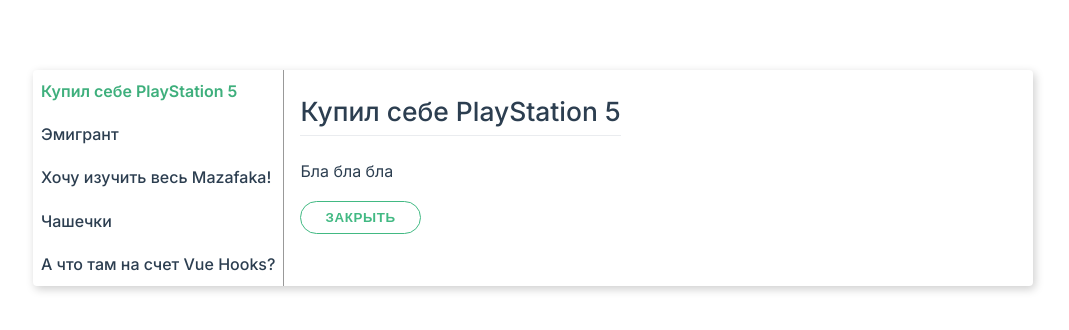
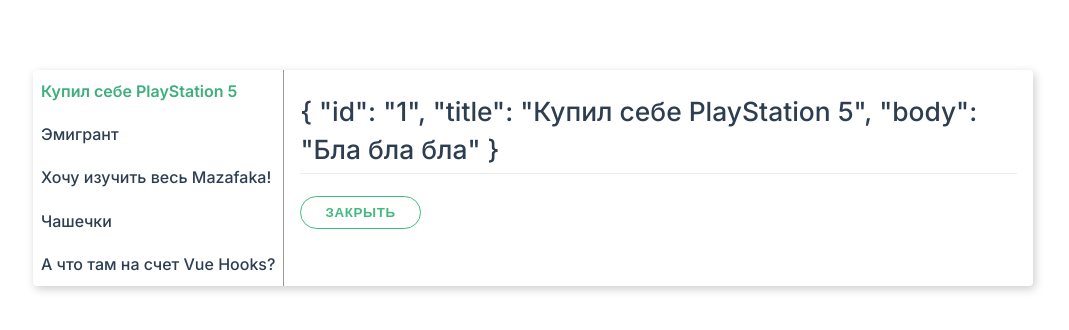
Before and after one commit to sheffcer/vue-router-test, a Vue app: page /mail/1 in a window 1280 px wide. Shown: the top 330 px of the page, without its empty margins (107-1176 px from the left). Built offline with nearby package versions, Linux system fonts and the light colour scheme.

Commit message:
modify mailbody

```diff
--- a/src/components/AppEmailBody.vue
+++ b/src/components/AppEmailBody.vue
@@ -1,7 +1,7 @@
 <template>
   <div>
-    <h2>{{email.title}}</h2>
-    <p>{{email.body}}</p>
+    <h2>{{email[0]}}</h2>
+    <!-- <p>{{email[0].body}}</p> -->
     <button class="btn" @click="$router.push('/login')">Закрыть</button>
   </div>
 </template>
@@ -14,7 +14,8 @@
   },
   computed: {
     email () {
-      return this.emails.find(e => e.id === this.mailId)
+      // return this.emails.find(e => e.id === this.mailId)
+      return this.emails.filter(e => e.id === this.mailId)
     }
   }
 }
```
